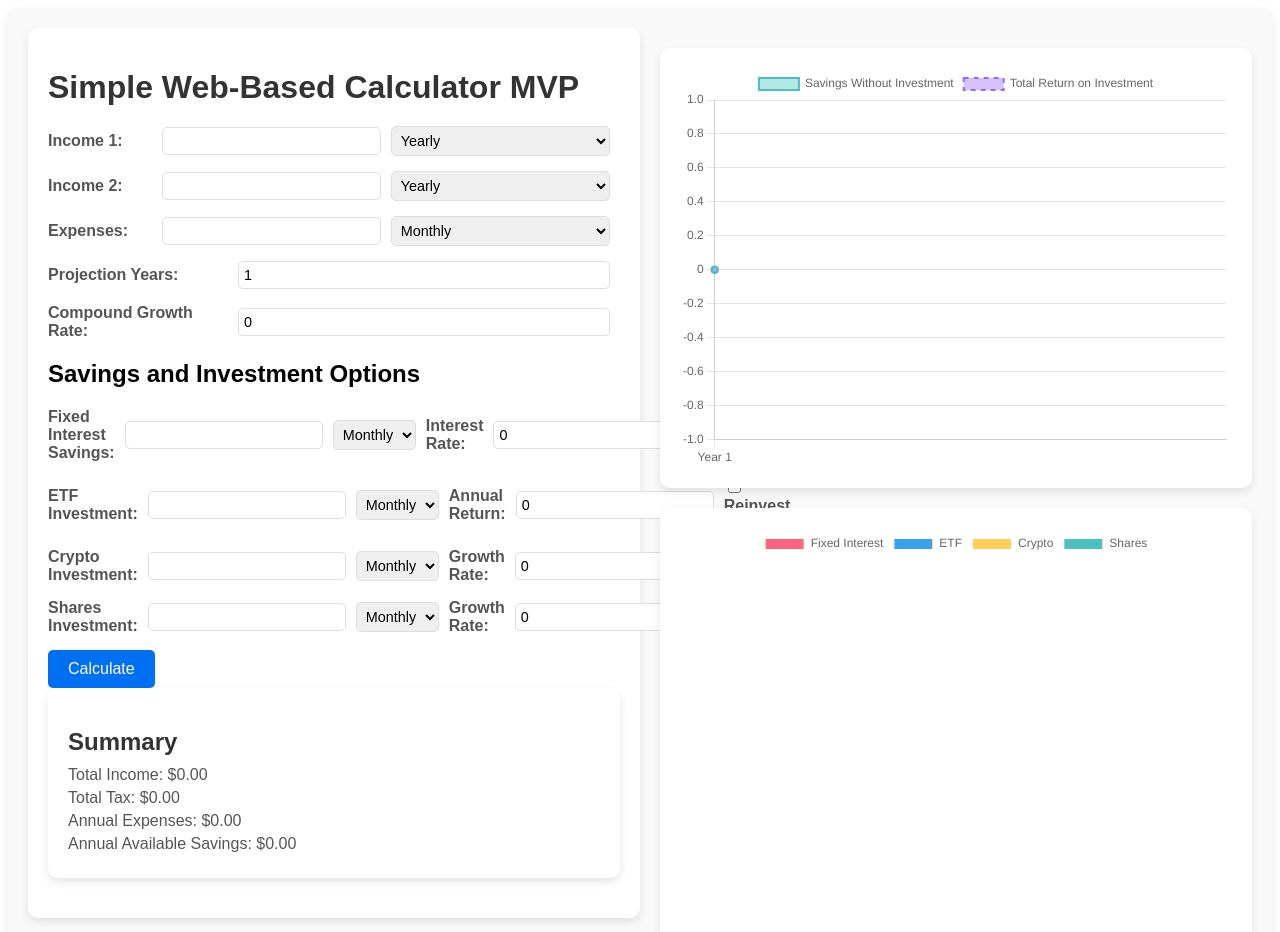
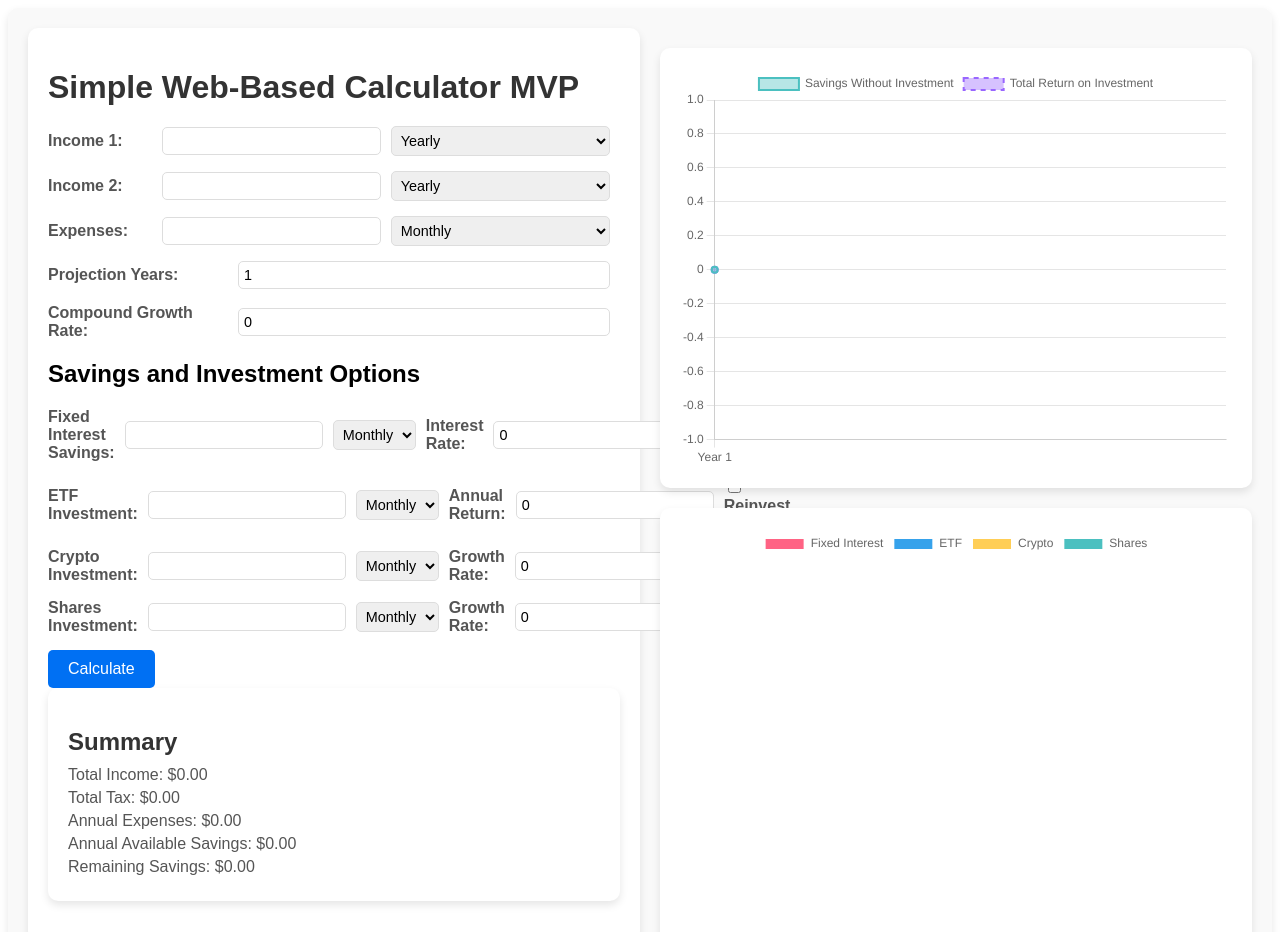
Before and after one commit to knofler/nextAi, a Next.js app: page /fintech/Fintech in a window 1280 px wide. Shown: the top 932 px of the page. Built offline with nearby package versions, Linux system fonts and the light colour scheme.

Commit message:
investment options are adjusted for return

```diff
--- a/src/components/Summary.js
+++ b/src/components/Summary.js
@@ -1,7 +1,7 @@
 import React from 'react';
 import styles from '../styles/Fintech.module.css';
 
-const Summary = ({ totalIncome, totalTax, annualExpenses, annualAvailableSavings }) => {
+const Summary = ({ totalIncome, totalTax, annualExpenses, annualAvailableSavings, remainingSavings }) => {
   return (
     <div className={styles.summary}>
       <h2>Summary</h2>
@@ -9,6 +9,7 @@ const Summary = ({ totalIncome, totalTax, annualExpenses, annualAvailableSavings
       <p>Total Tax: ${totalTax.toFixed(2)}</p>
       <p>Annual Expenses: ${annualExpenses.toFixed(2)}</p>
       <p>Annual Available Savings: ${annualAvailableSavings.toFixed(2)}</p>
+      <p>Remaining Savings: ${remainingSavings.toFixed(2)}</p>
     </div>
   );
 };
--- a/src/pages/fintech/Fintech.js
+++ b/src/pages/fintech/Fintech.js
@@ -43,6 +43,7 @@ const Fintech = () => {
   const [projections, setProjections] = useState([]);
   const [compoundProjections, setCompoundProjections] = useState([]);
   const [pieData, setPieData] = useState({});
+  const [remainingSavings, setRemainingSavings] = useState(0);
 
   const annualIncome1 = calculateAnnualIncome(income1 || 0, incomeFrequency1);
   const annualIncome2 = calculateAnnualIncome(income2 || 0, incomeFrequency2);
@@ -66,6 +67,14 @@ const Fintech = () => {
       sharesInvestment || 0,
       sharesFrequency
     );
+
+    const remaining = annualAvailableSavings - totalAllocatedSavings;
+    setRemainingSavings(remaining);
+
+    if (totalAllocatedSavings > annualAvailableSavings) {
+      alert('Total allocated savings exceed available savings after expenses.');
+      return;
+    }
 
     const { projection, compoundProjection, fixedInterestTotal, etfTotal, cryptoTotal, sharesTotal } = calculateProjections(
       annualAvailableSavings,
@@ -183,6 +192,7 @@ const Fintech = () => {
             totalTax={totalTax}
             annualExpenses={annualExpenses}
             annualAvailableSavings={annualAvailableSavings}
+            remainingSavings={remainingSavings}
           />
         </div>
         <Super />
```
